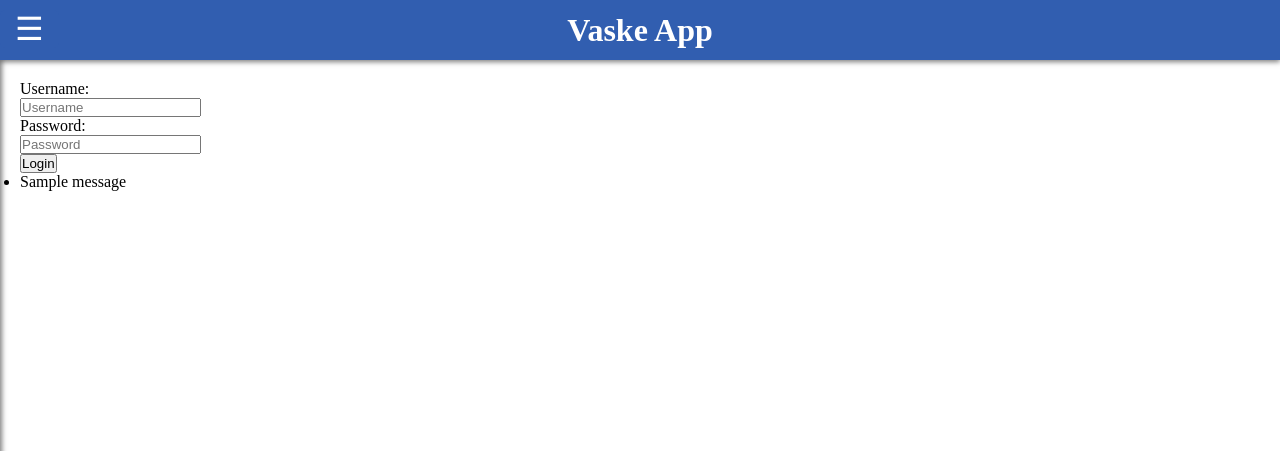
After one commit to PolsaFH/VaskeApp, a Django app: page /login/ in a window 1280 px wide. The commit adds this page. Shown: the top 451 px of the page. Run offline with Django 5.2, Linux system fonts and the light colour scheme; one stand-in notice (Sample message) is shown.

Commit message:
Login implemented
Login page is without styling so need to fix that soon. Elias could you make the design and style the page.

```diff
--- a/VaskeDjango/settings.py
+++ b/VaskeDjango/settings.py
@@ -34,6 +34,7 @@ INSTALLED_APPS = [
     'django.contrib.admin',
     'django.contrib.auth',
     'django.contrib.contenttypes',
+    'django.contrib.sessions',
     'django.contrib.messages',
     'django.contrib.staticfiles',
     'base.apps.BaseConfig',
--- /dev/null
+++ b/base/templates/base/login_register.html
@@ -0,0 +1,24 @@
+{% extends 'main.html' %}
+
+{% block content %}
+
+<main class="content">
+    <form action="" method="post">
+        {% csrf_token %}
+        <label for="username">Username:</label><br>
+        <input type="text" name="username" placeholder="Username" required><br>
+        <label for="password">Password:</label><br>
+        <input type="password" name="password" placeholder="Password" required><br>
+        <input type="submit" value="Login">
+    </form>
+
+    {% if messages %}
+        <ul class="messages">
+            {% for message in messages %}
+            <li{% if message.tags %} class="{{ message.tags }}"{% endif %}>{{ message }}</li>
+            {% endfor %}
+        </ul>
+    {% endif %}
+</main>
+
+{% endblock %}
--- a/base/urls.py
+++ b/base/urls.py
@@ -2,6 +2,9 @@ from django.urls import path
 from . import views
 
 urlpatterns = [
+    path('login/', views.loginPage, name='login'),
+    path('logout/', views.logoutUser, name='logout'),
+
     path('', views.home, name='home'),
     path('schematic/show/<str:pk>/', views.schematic, name='schematic'),
     path('schematic/upload/', views.upload, name='upload'),
--- a/base/views.py
+++ b/base/views.py
@@ -1,10 +1,47 @@
-from django.shortcuts import render
+from django.shortcuts import render, redirect
+from django.contrib import messages
+from django.contrib.auth import authenticate, login, logout
+from django.contrib.auth.models import User
+from django.contrib.auth.decorators import login_required
 
 schems = [
     {'id': 1, 'name': 'Schematic 1'},
     {'id': 2, 'name': 'Schematic 2'},
     {'id': 3, 'name': 'Erik er søt'},
 ]
+
+
+def loginPage(request):
+
+    if request.method == 'POST':
+        username = request.POST.get('username')
+        password = request.POST.get('password')
+
+        try:
+            user = User.objects.get(username=username)
+        except:
+            messages.error(request, 'Username is incorrect')
+
+        user = authenticate(request, username=username, password=password)
+
+        if user is not None:
+            login(request, user)
+            nextPage = request.GET.get('next')
+            if nextPage:
+                return redirect(nextPage)
+            else:
+                return redirect('home')
+        else:
+            messages.error(request, 'Password is incorrect')
+
+    context = {}
+    return render(request, 'base/login_register.html', context)
+
+
+def logoutUser(request):
+    logout(request)
+    return redirect('home')
+
 
 # Create your views here.
 def home(request):
@@ -22,5 +59,6 @@ def schematic(request, pk):
     context = {'schem': schem}
     return render(request, 'base/schematic.html', context)
 
+@login_required(login_url='login')
 def upload(request):
     return render(request, 'base/upload.html')
--- a/templates/navbar.html
+++ b/templates/navbar.html
@@ -26,7 +26,12 @@
     </ul>
     <div class="bottom-links">
         <a href="#privacy">Settings</a>
-        <a href="#terms">Logout</a>
+
+        {% if request.user.is_authenticated %}
+        <a href="{% url 'logout' %}">Logout</a>
+        {% else %}
+        <a href="{% url 'login' %}">Login</a>
+        {% endif %}
     </div>
   </div>
 <script src="{% static 'js/navbar.js' %}"></script>
```
Also changed, not shown: db.sqlite3.
